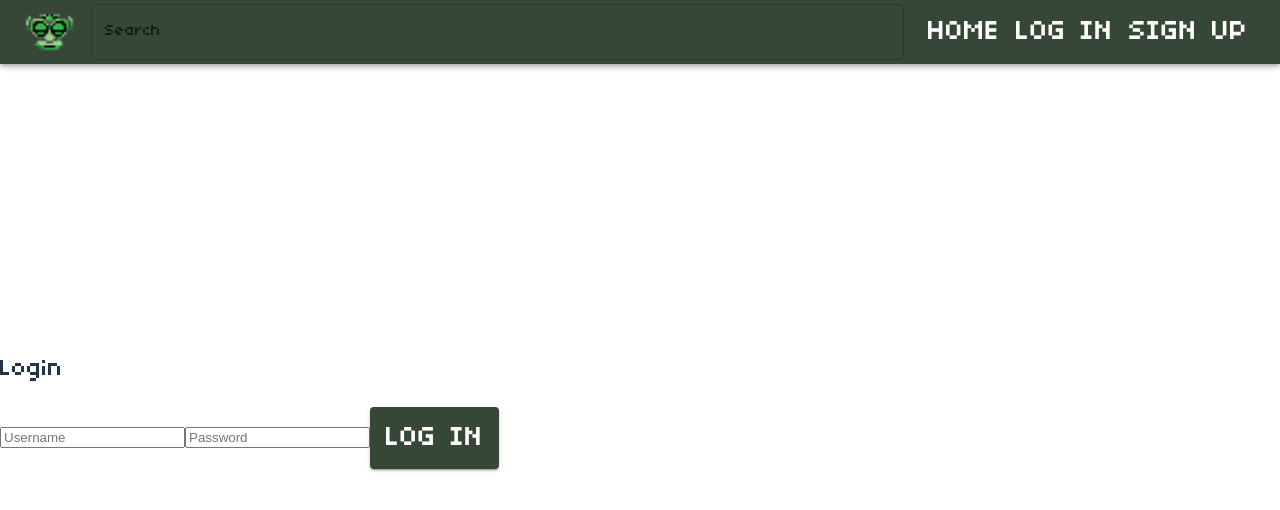
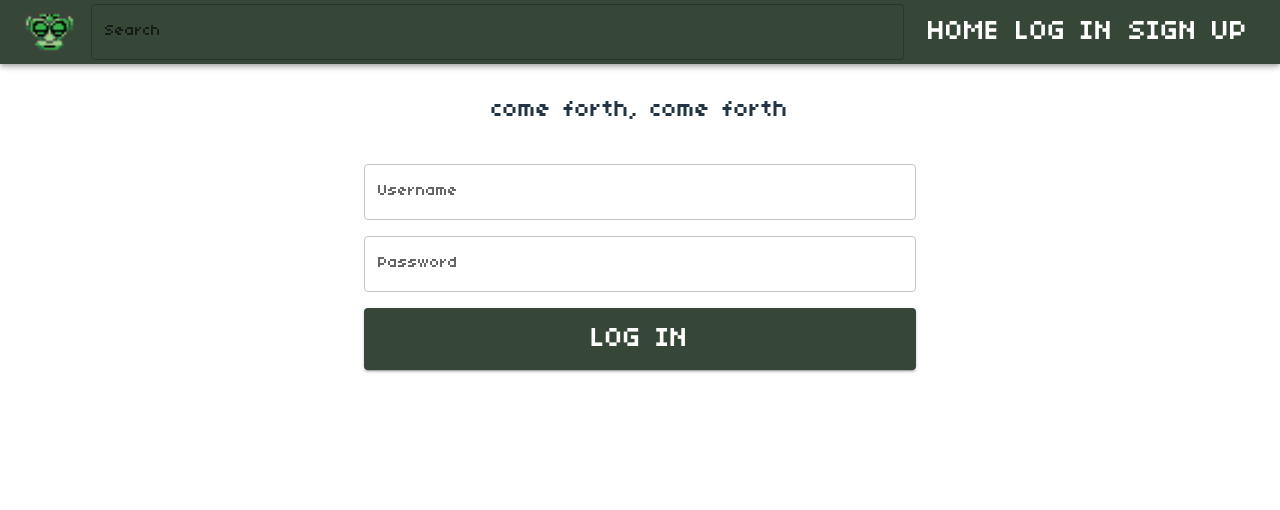
Before and after one commit to Irrogant/ToadettesThrift, a React app in the folder frontend/: page /login in a window 1280 px wide. Shown: the top 510 px of the page. Built offline with nearby package versions, Linux system fonts and the light colour scheme; no server answers; the HTML template or start-up script is replaced by a standard one.

Commit message:
Items on frontpage + restructure

```diff
--- a/frontend/src/App.jsx
+++ b/frontend/src/App.jsx
@@ -1,27 +1,27 @@
 import React from "react";
 import Signup from "./components/SignUp";
 import Login from "./components/Login";
-import NavBar from "./components/NavBar";
 import Account from "./components/Account";
 import LogOut from "./components/LogOut"
 import Home from "./components/Home";
+import Layout from "./components/Layout";
 import { BrowserRouter, Route, Routes } from "react-router-dom";
 
 function App() {
   return (
 
   <BrowserRouter>
-    <NavBar />
-
     <Routes>
+      <Route element={<Layout />}>
         <Route path="/" element={<Home/>} />
         <Route path="/login" element={<Login/>} />
         <Route path="/logout" element={<LogOut/> } />
         <Route path="/signup" element={<Signup/>} />
         <Route path="/account" element={<Account/>} />
+      </Route>
     </Routes>
+  </BrowserRouter>
 
-</BrowserRouter>
   );
 }
 
--- a/frontend/src/components/Home.jsx
+++ b/frontend/src/components/Home.jsx
@@ -3,6 +3,7 @@ import { useEffect } from "react";
 import { BACKEND_URL } from "./variables.js";
 import MultiActionAreaCard from "./Items.jsx";
 import Grid from '@mui/material/Grid';
+import Box from '@mui/material/Box';
 
 
 function Home() {
@@ -19,26 +20,26 @@ function Home() {
       }, []);
 
       return (
-        <Grid container spacing={2}>
-          {items.map((item) => (
-            <Grid item xs={3} key={item.id}>
+        <Box  sx={{
+        height: 1/4,
+        width: 2/4,
+        mx: "auto",
+      }}>
+            <Grid container spacing={2} justifyContent="center"> {items.map((item) => (
+                <Grid key={item.id} xs={4}>
                 <MultiActionAreaCard
                     title={item.title}
                     description={item.description}
                     imageName="brussel"
                     price={item.price}
+                    dateAdded={item.date_added}
                 />
                 </Grid>
             ))}
             </Grid>
+        </Box>
       );
     }
 
 
 export default Home;
-
-/*
-1. ta in alla items
-2. lägg in i 4 card grid
-3. när man skrollar ner kommer flera items
-*/
--- a/frontend/src/components/Items.jsx
+++ b/frontend/src/components/Items.jsx
@@ -1,3 +1,4 @@
+import { useState } from 'react';
 import Card from '@mui/material/Card';
 import CardContent from '@mui/material/CardContent';
 import CardMedia from '@mui/material/CardMedia';
@@ -5,12 +6,17 @@ import Typography from '@mui/material/Typography';
 import Button from '@mui/material/Button';
 import CardActionArea from '@mui/material/CardActionArea';
 import CardActions from '@mui/material/CardActions';
+import { Box } from '@mui/material';
 
 
 
-export default function MultiActionAreaCard({ title, description, imageName, price }) {
+export default function MultiActionAreaCard({ title, description, imageName, price, dateAdded }) {
+  const cardMaxWidth = 200
+  const itemDescription = (description.length > 20) ? (description.substring(0,20).trim() + '...') : description;
+  const itemTitle = (title.length > 12) ? (title.substring(0,12).trim()) : title;
+
   return (
-    <Card sx={{ maxWidth: 345 }}>
+    <Card sx={{ maxWidth: cardMaxWidth, maxHeight: 300 }}>
       <CardActionArea>
         <CardMedia
           component="img"
@@ -20,22 +26,22 @@ export default function MultiActionAreaCard({ title, description, imageName, pri
         />
         <CardContent>
           <Typography gutterBottom variant="h5" component="div">
-            {title}
+            {itemTitle}
           </Typography>
           <Typography gutterBottom variant="h5" component="div">
             {price}
           </Typography>
-          <Typography variant="body2" sx={{ color: 'text.secondary' }}>
-            {description}
-            {price}
+          <Typography variant="body2" sx={{ color: 'text.secondary', maxHeight: 4}}>
+            {itemDescription}
           </Typography>
         </CardContent>
       </CardActionArea>
 
-      <CardActions>
+      <CardActions sx={{justifyContent: "space-between", alignItems: "center", borderTop: '1px solid grey', }}>
         <Button size="small" color="primary">
-          Buy
+          <Typography gutterBottom variant="h6"> Buy </Typography>
         </Button>
+        <Typography sx={{ pr: 1.5 }} variant="body2"> {dateAdded} </Typography>
       </CardActions>
     </Card>
   );
--- /dev/null
+++ b/frontend/src/components/Layout.jsx
@@ -0,0 +1,20 @@
+import React from 'react'
+import NavBar from "./NavBar";
+import { Outlet } from 'react-router-dom';
+import { Toolbar } from '@mui/material';
+
+function Layout() {
+    return (
+    <div>
+        <header>
+            <NavBar />
+            <Toolbar />  {/** makes sure content is not hidden behind navbar **/}
+        </header>
+        <main>
+            <Outlet />
+        </main>
+    </div>
+    );
+}
+
+export default Layout;
--- a/frontend/src/components/Login.jsx
+++ b/frontend/src/components/Login.jsx
@@ -4,6 +4,9 @@ import getCookie from "./cookie";
 import { useAuth } from "./AuthContext";
 import { BACKEND_URL } from "./variables.js";
 import { useNavigate } from 'react-router-dom'
+import Container from '@mui/material/Container';
+import Box from '@mui/material/Box';
+import { TextField } from "@mui/material";
 
 {/* Prevent already logged in to go here */}
 function Login() {
@@ -38,23 +41,31 @@ function Login() {
   };
 
   return (
-    <form onSubmit={handleSubmit}>
-      <h2>Login</h2>
+    <Container maxWidth="sm">
+       <Box component="form" onSubmit={handleSubmit} sx={{ display: "flex", flexDirection: "column", gap: 2 }}>
+        <h2 style={{ textAlign: "center" }}>come forth, come forth</h2>
+
         {error && <p style={{ color: "red" }}>{error}</p>}
-      <input
+
+        <TextField
           type="text"
           value={username}
           onChange={(e) => setUsername(e.target.value)}
-        placeholder="Username"
+          label="Username"
         />
-      <input
+
+        <TextField
           type="password"
           value={password}
           onChange={(e) => setPassword(e.target.value)}
-        placeholder="Password"
+          label="Password"
         />
-      <Button type="submit" variant="contained">Log In</Button>
-    </form>
+
+        <Button type="submit" variant="contained">
+          Log In
+        </Button>
+        </Box>
+    </Container>
   );
 }
 
--- a/frontend/src/components/NavBar.jsx
+++ b/frontend/src/components/NavBar.jsx
@@ -13,12 +13,12 @@ function NavBar() {
   const { isLoggedIn } = useAuth();
 
   return (
-    <AppBar position="fixed">
+    <AppBar>
       <Toolbar>
 
          <Box component="img" src={Logo} alt="Logo" sx={{ height: 40 }} />
 
-         <Box sx={{ flexGrow: 1, mx: 2 }}>
+         <Box sx={{ flexGrow: 2, mx: 2 }}>
          <SearchBar options={options} />
          </Box>
           {/* If logged in, login and signup is removed, a logout is added*/}
--- a/frontend/src/components/SignUp.jsx
+++ b/frontend/src/components/SignUp.jsx
@@ -2,6 +2,9 @@ import React, { useState } from "react";
 import Button from '@mui/material/Button';
 import getCookie from "./cookie";
 import { BACKEND_URL } from "./variables.js";
+import Container from "@mui/material/Container";
+import Box from "@mui/material/Box";
+import { TextField } from "@mui/material";
 
 function Signup() {
     const [username, setUsername] = useState("");
@@ -32,30 +35,39 @@ function Signup() {
     };
 
    return (
-    <form onSubmit={handleSubmit}>
-      <h2>Sign tf up</h2>
+  <Container maxWidth="sm">
+    <Box component="form" onSubmit={handleSubmit} sx={{ display: "flex", flexDirection: "column", gap: 2 }}>
+      <h2 style={{ textAlign: "center" }}>thy shall giveth us thy soul</h2>
+
       {error && <p style={{ color: "red" }}>{error}</p>}
-      <input
+
+      <TextField
         type="text"
         value={username}
         onChange={(e) => setUsername(e.target.value)}
-        placeholder="Username"
+        label="Username"
       />
-       <input
+
+      <TextField
         type="email"
         value={email}
         onChange={(e) => setEmail(e.target.value)}
-        placeholder="Email"
+        label="Email"
       />
-      <input
+
+      <TextField
         type="password"
         value={password}
         onChange={(e) => setPassword(e.target.value)}
-        placeholder="Password"
+        label="Password"
       />
-      <Button type="submit" variant="contained">Sign Up</Button>
-    </form>
-  );
+
+      <Button type="submit" variant="contained">
+        Sign Up
+      </Button>
+    </Box>
+  </Container>
+);
 }
 
 export default Signup;
--- a/frontend/src/index.css
+++ b/frontend/src/index.css
@@ -28,11 +28,11 @@ a:hover {
 }
 
 body {
-  margin: 0;
+  /* margin: 0;
   display: flex;
   place-items: center;
   min-width: 320px;
-  min-height: 100vh;
+  min-height: 100vh; */
 }
 
 h1 {
--- a/frontend/src/theme/index.js
+++ b/frontend/src/theme/index.js
@@ -5,16 +5,16 @@ const gobtheme = createTheme({
   typography: {
     fontFamily: 'PixelFont, Arial, sans-serif',
     button: {
-      fontSize: '1.8rem', // all buttons now bigger
+      fontSize: '1.8rem',
     },
   },
     palette: {
         primary: {
-        main: 'rgba(55, 71, 55, 1)', // default primary color (e.g., AppBar, buttons)
-        contrastText: '#fff', // text color on primary
+        main: 'rgba(55, 71, 55, 1)',
+        contrastText: '#fff',
         },
         secondary: {
-        main: '#f1ca5dff', // default secondary color
+        main: '#f1ca5dff',
         contrastText: '#fff',
         },
     },
```
Lines whose indentation alone changed are shown as unchanged.
